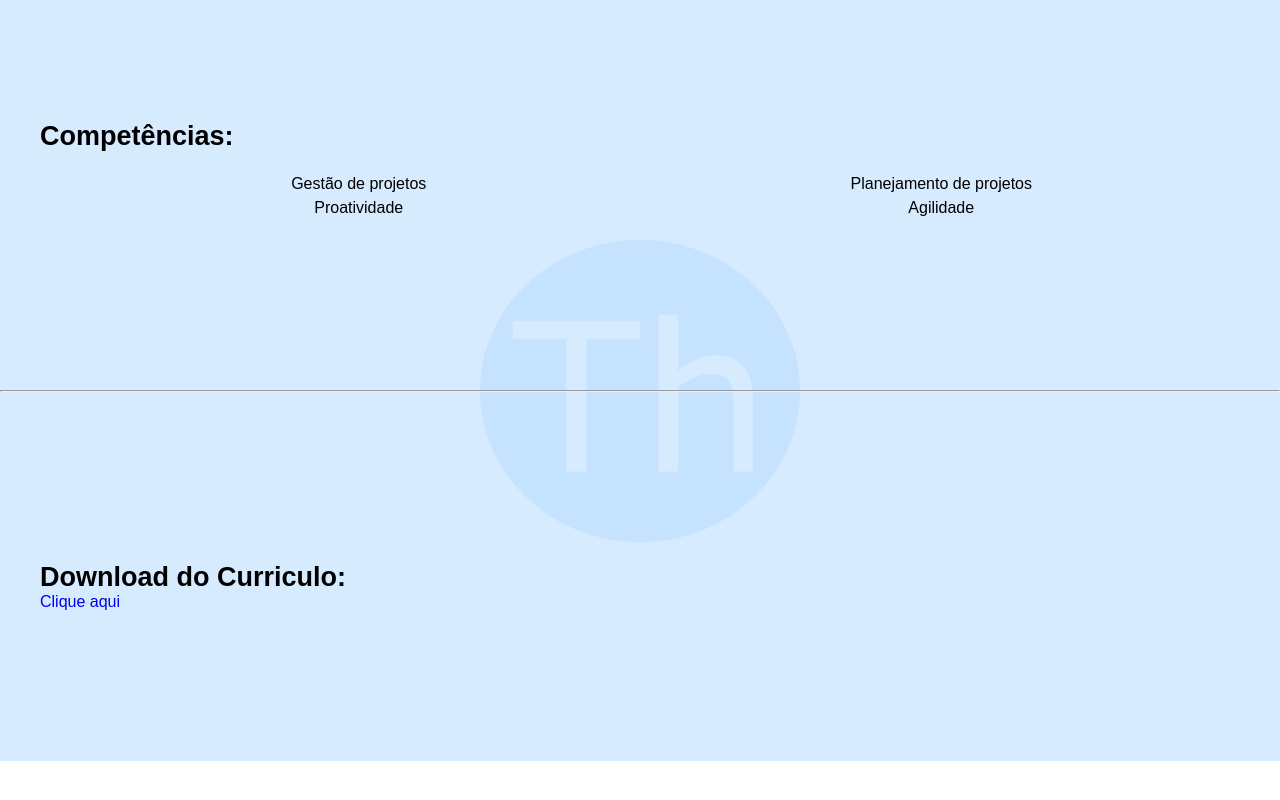
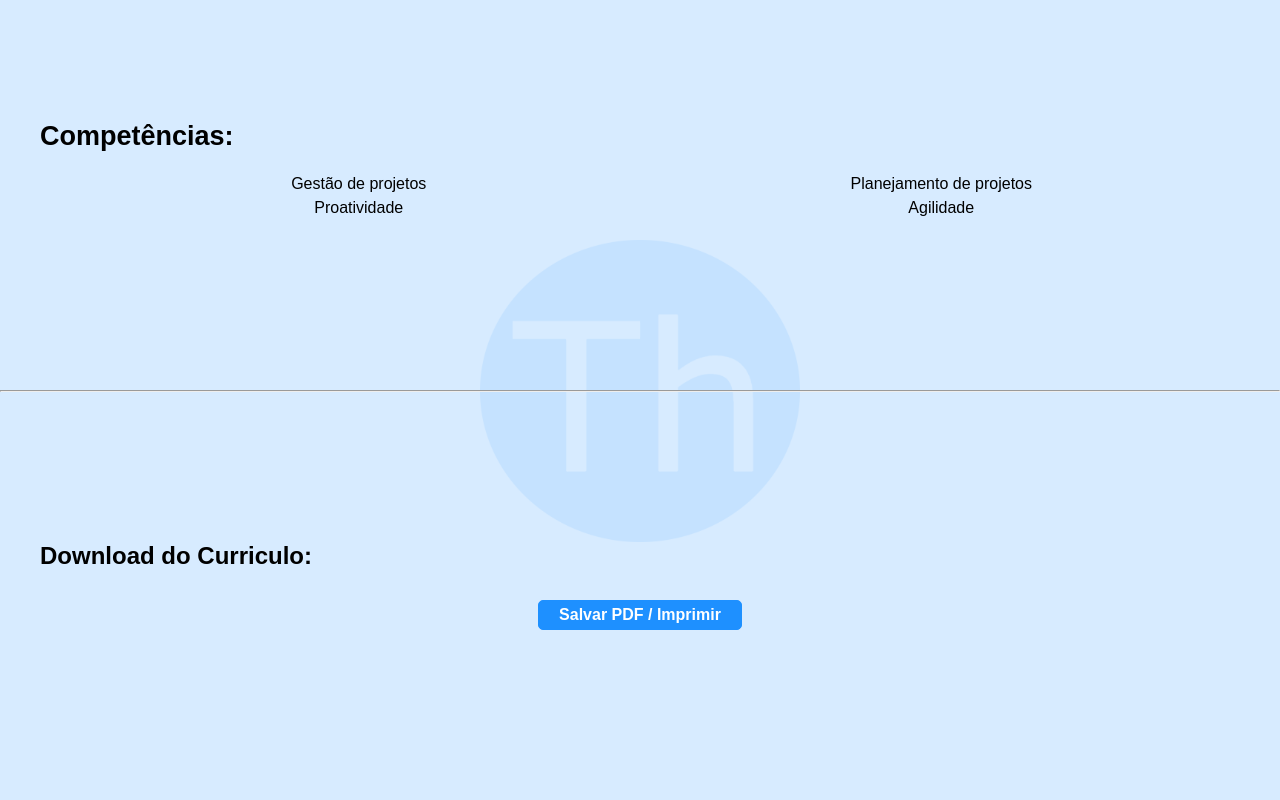
Before and after one commit to ThMoraes/Curriculo, a plain HTML site: page curriculo4/index.html in a window 1280 px wide. Shown: the part 4009-4809 px from the top of the page. Before the commit the page ends 4770 px from the top, so only its background shows below. Drawn offline with nearby package versions, Linux system fonts and the light colour scheme.

Commit message:
Add files via upload

```diff
--- a/curriculo4/index.html
+++ b/curriculo4/index.html
@@ -176,9 +176,10 @@
 
             <section class="conteudo" id="conteudoDownload">
                 <div  id="nomeConteudoDownload">
-                    <h2 class="nomeInformacao" id="informacoes5">Download do Curriculo:</h2>
+                    <h2 clas#D31C5B
+                    #D31C5Bs="nomeInformacao" id="informacoes5">Download do Curriculo:</h2>
                     <div class="download">
-                        <p class="linkDownload"><a href="exportação/curriculo.html" target="_blank"class="nomeLinkDownload">Clique aqui</a></p>
+                        <input type="button" value="Salvar PDF / Imprimir" onclick="window.print()" class="botao" id="botaoImprimir">
                     </div>
                 </div>
             </section>
--- a/curriculo4/style.css
+++ b/curriculo4/style.css
@@ -252,6 +252,24 @@ body::-webkit-scrollbar-thumb {
     margin: 3px 0px 3px 5px;
 }
 
+/*conteudoDownload*/
+.download{
+    text-align: center;
+}
+#botaoImprimir{
+    text-align: center;
+    font-weight: bolder;
+    font-size: 16px;
+    padding: 5px 20px;
+    margin: 30px 10px;
+    color: #ffffff;
+    background-color: #1E90FF;
+    border: #1E90FF 1px solid;
+    border-radius: 5px;
+    cursor: pointer;
+}
+
+
 
 
 
@@ -286,3 +304,17 @@ body::-webkit-scrollbar-thumb {
     color: #000;
     background-color: rgba(0, 0, 0, 0.694);
 }
+
+
+@media print{
+    #conteudoBotao{
+        display: none;
+    }
+
+    hr, .topo, .menu, #informacoesPessoal2, #perfilProfissional, .descricaoPerfilProfissional, #conteudoRedes, #conteudoDownload, .conteudoBotao{
+        display: none;
+    }
+    .conteudo{
+        padding: 2px 20px;
+    }
+}
```
